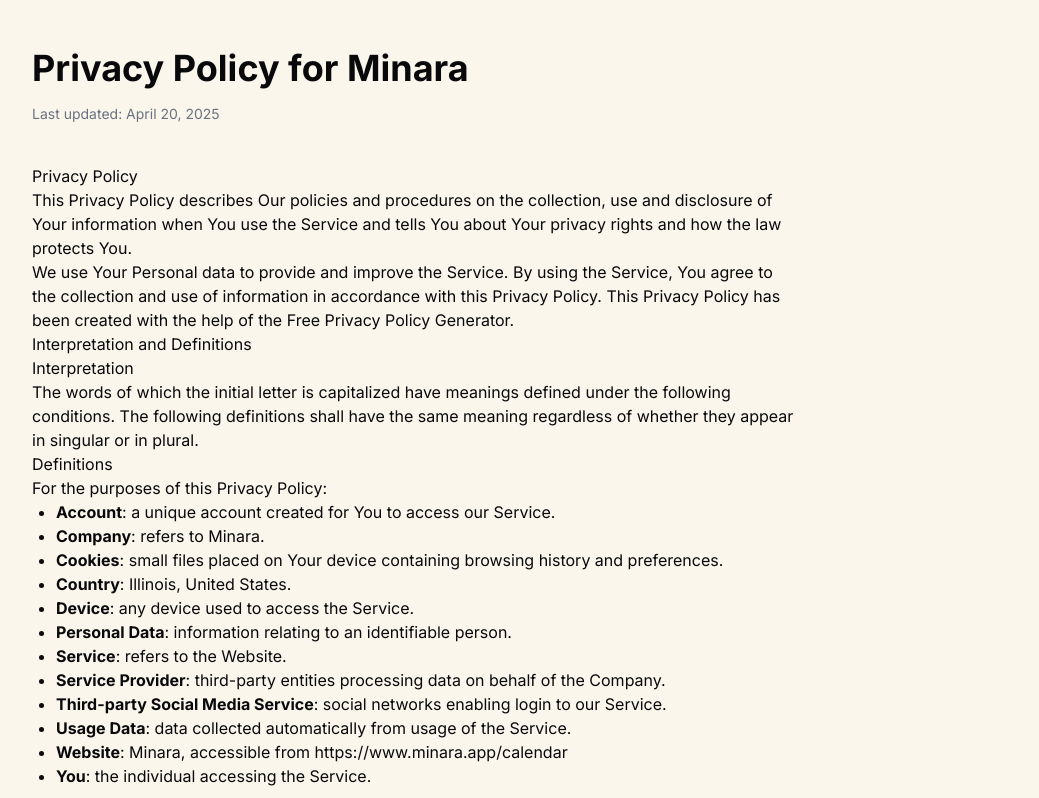
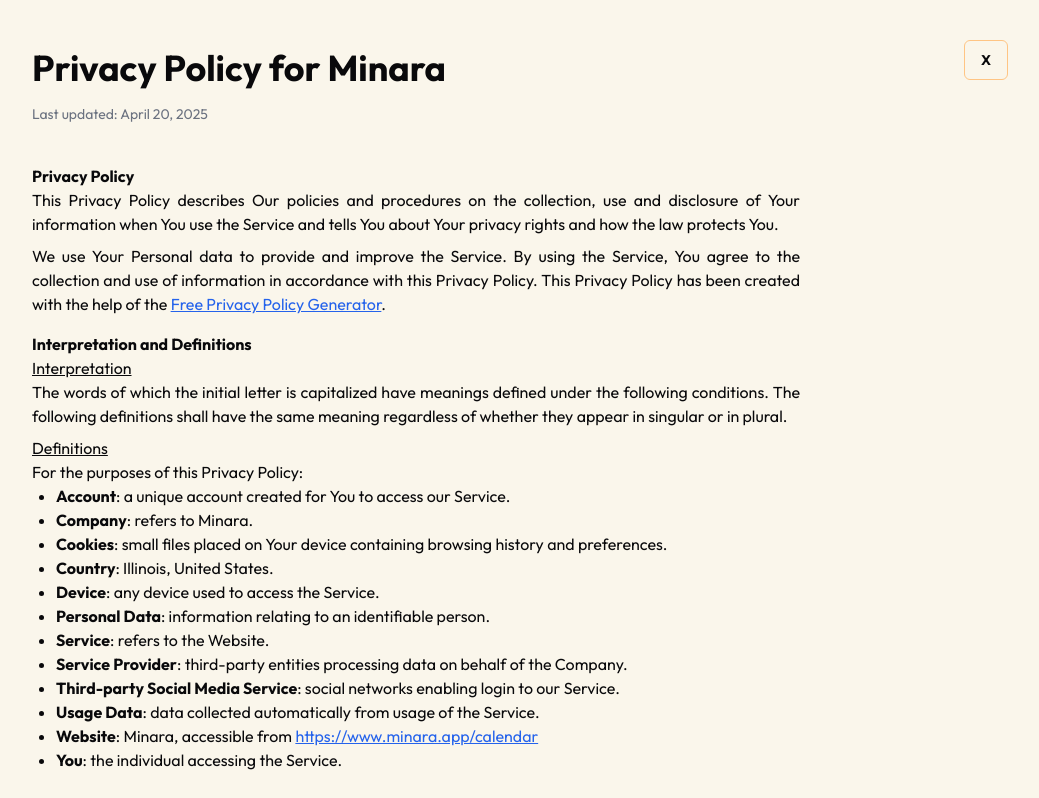
Before and after one commit to rickylin1/MinaraSp25Deployment, a Next.js app: page /policy in a window 1280 px wide. Shown: the top 798 px of the page, without its empty margins (224-1263 px from the left). Built offline with nearby package versions, Linux system fonts and the light colour scheme.

Commit message:
UI changes

```diff
--- a/app/layout.tsx
+++ b/app/layout.tsx
@@ -1,11 +1,14 @@
 import './globals.css';
 import type { Metadata } from 'next';
-import { Inter } from 'next/font/google';
+// import { Inter } from 'next/font/google';
+import { Outfit } from 'next/font/google';
 import { Toaster } from '@/components/ui/toaster';
 import { JotaiProvider } from '@/lib/store/provider';
 import { Providers } from '@/lib/providers';
 
-const inter = Inter({ subsets: ['latin'] });
+// const inter = Inter({ subsets: ['latin'] });
+// Note: If we plan to support Minara in different non-English languages, we should modify the subset
+const outfit = Outfit({ subsets: ['latin'] });
 
 export const metadata: Metadata = {
   title: 'Minara Calendar',
@@ -19,7 +22,7 @@
 }) {
   return (
     <html lang="en" suppressHydrationWarning>
-      <body className={inter.className}>
+      <body className={outfit.className}>
         <Providers>
           <JotaiProvider>
             {children}
--- a/app/policy/page.tsx
+++ b/app/policy/page.tsx
@@ -1,6 +1,16 @@
+"use client";
+
+import { Button } from '@/components/ui/button';
 import Head from 'next/head';
+import { useRouter } from 'next/navigation';
 
 export default function PrivacyPolicyPage() {
+  const router = useRouter();
+
+  const handleExit = () => {
+    router.push('/calendar');
+  };
+
   return (
     <>
       <Head>
@@ -27,14 +37,14 @@
             <p className="text-sm text-gray-500">Last updated: April 20, 2025</p>
           </header>
 
-          <section className="prose prose-lg">
-            <h2>Privacy Policy</h2>
+          <section className="prose prose-lg text-justify">
+            <h2><b>Privacy Policy</b></h2>
             <p>
               This Privacy Policy describes Our policies and procedures on the collection, use and
               disclosure of Your information when You use the Service and tells You about Your privacy
               rights and how the law protects You.
             </p>
-            <p>
+            <p className="mt-2">
               We use Your Personal data to provide and improve the Service. By using the Service, You
               agree to the collection and use of information in accordance with this Privacy Policy.
               This Privacy Policy has been created with the help of the{' '}
@@ -42,19 +52,22 @@
                 href="https://www.freeprivacypolicy.com/free-privacy-policy-generator/"
                 target="_blank"
                 rel="noopener noreferrer"
+                className="text-blue-600 underline"
               >
                 Free Privacy Policy Generator
               </a>
               .
             </p>
-            <h2>Interpretation and Definitions</h2>
-            <h3>Interpretation</h3>
+            <p className="mb-4"></p>
+            <h2><b>Interpretation and Definitions</b></h2>
+            <h3><u>Interpretation</u></h3>
             <p>
               The words of which the initial letter is capitalized have meanings defined under the
               following conditions. The following definitions shall have the same meaning regardless
               of whether they appear in singular or in plural.
             </p>
-            <h3>Definitions</h3>
+            <p className="mb-2"></p>
+            <h3><u>Definitions</u></h3>
             <p>For the purposes of this Privacy Policy:</p>
             <ul className="list-disc ml-6">
               <li><strong>Account</strong>: a unique account created for You to access our Service.</li>
@@ -67,13 +80,11 @@
               <li><strong>Service Provider</strong>: third-party entities processing data on behalf of the Company.</li>
               <li><strong>Third-party Social Media Service</strong>: social networks enabling login to our Service.</li>
               <li><strong>Usage Data</strong>: data collected automatically from usage of the Service.</li>
-              <li><strong>Website</strong>: Minara, accessible from <a href="https://www.minara.app/calendar">https://www.minara.app/calendar</a></li>
+              <li><strong>Website</strong>: Minara, accessible from <a href="https://www.minara.app/calendar" className="text-blue-600 underline">https://www.minara.app/calendar</a></li>
               <li><strong>You</strong>: the individual accessing the Service.</li>
             </ul>
 
-            {/* Add more sections below as needed */}
-
-            <p className="mt-8 text-sm">
+            <p className="mt-6 text-sm">
               For full details, please see the full privacy policy at{' '}
               <a
                 href="https://www.freeprivacypolicy.com/live/1aeec1e5-6193-4264-a3af-353ee76bf7c2"
@@ -87,7 +98,7 @@
             </p>
           </section>
 
-          <footer className="mt-16 border-t pt-4 text-sm text-gray-500">
+          <footer className="mt-8 border-t pt-4 text-sm text-gray-500">
             <p>
               Generated using{' '}
               <a
@@ -102,6 +113,13 @@
           </footer>
         </div>
       </main>
+
+      {/* Exit Button */}
+      <div className="absolute top-8 right-12 flex justify-end gap-2 pt-2">
+        <Button type="button" variant="outline" onClick={handleExit}>
+          <span className="font-bold">X</span>
+        </Button>
+      </div>
     </>
   );
 }
--- a/components/calendar/calendar-form.tsx
+++ b/components/calendar/calendar-form.tsx
@@ -2,12 +2,13 @@
 import { Label } from "@/components/ui/label";
 import { Users, AlignLeft, Hash, Palette, Eye } from "lucide-react";
 import { Select, SelectTrigger, SelectValue, SelectContent, SelectItem } from "@/components/ui/select";
+import { getColorName } from "./views/color-picker";
 
-enum CalendarColor {
-  Color = 'color',
-  Black = 'black',
-  White = 'white'
-}
+// enum CalendarColor {
+//   Black = 'black',
+//   White = 'white',
+//   Purple = 'purple',
+// }
 
 export enum VisibilityTypes {
   Invitees = 'invitees',
@@ -21,7 +22,7 @@
     tags?: string;
     description?: string;
     members?: string;
-    colors?: CalendarColor;
+    colors?: string;
     visibility?: VisibilityTypes;
   };
   setFormData: React.Dispatch<React.SetStateAction<CalendarFormProps["formData"]>>;
@@ -100,13 +101,14 @@
       </div>
 
       {/* Color */}
-      <div className="space-y-2">
+      {/* <div className="space-y-2">
         <label className={labelStyle}>
           <Palette className="w-4 h-4" />
           pick a base color for your calendar
         </label>
         <div className="flex gap-2 items-center">
-          <div className="w-5 h-5 bg-black rounded border" />
+          <div className="w-5 h-5 bg-black rounded border"
+          style={{ backgroundColor: formData.colors || "black" }}/>
           <select
             id="color-input"
             value={formData.colors || ""}
@@ -125,6 +127,29 @@
               </option>
             ))}
           </select>
+        </div>
+      </div> */}
+      <div className="space-y-2">
+        <label className={labelStyle}>
+          <Palette className="w-4 h-4" />
+          pick a base color for your calendar
+        </label>
+        <div className="flex items-center gap-2">
+          <input
+            type="color"
+            id="color-input"
+            value={formData.colors || "#000000"}
+            onChange={(e) =>
+              setFormData((prev) => ({
+                ...prev,
+                colors: e.target.value,
+              }))
+            }
+            className="w-8 h-8 p-0 border-none bg-transparent cursor-pointer"
+          />
+          <span className="text-sm">
+            {getColorName(formData.colors || "#000000")}
+          </span>
         </div>
       </div>
 
--- a/components/calendar/org-form.tsx
+++ b/components/calendar/org-form.tsx
@@ -5,6 +5,7 @@
 import { Button } from "@/components/ui/button";
 import { Users, MapPin, AlignLeft, Hash, Globe, Palette, Eye } from "lucide-react";
 import { VisibilityTypes } from "@/components/calendar/calendar-form";
+import { getColorName } from "./views/color-picker";
 
 
 interface OrgFormProps {
@@ -15,7 +16,7 @@
     tags?: string;
     links?: string;
     members?: string;
-    color?: string;
+    colors?: string;
     visibility?: VisibilityTypes;
     audience?: string;
   };
@@ -115,22 +116,28 @@
       </div>
 
       {/* Color */}
-      <div className="space-y-1">
+      <div className="space-y-2">
         <label className={labelStyle}>
           <Palette className="w-4 h-4" />
-          pick a base color for your organization
+          pick a base color for your calendar
         </label>
-        <Select onValueChange={(value) => setFormData((p) => ({ ...p, color: value }))}>
-          <SelectTrigger className="w-40 bg-[#FCF5E8] border border-[#F4C787] text-sm rounded-md px-3 py-2 text-[#717075] placeholder:font-medium">
-            <SelectValue placeholder="color" />
-          </SelectTrigger>
-          <SelectContent>
-            <SelectItem value="black">Black</SelectItem>
-            <SelectItem value="purple">Purple</SelectItem>
-            <SelectItem value="blue">Blue</SelectItem>
-            <SelectItem value="green">Green</SelectItem>
-          </SelectContent>
-        </Select>
+        <div className="flex items-center gap-2">
+          <input
+            type="color"
+            id="color-input"
+            value={formData.colors || "#000000"}
+            onChange={(e) =>
+              setFormData((prev) => ({
+                ...prev,
+                colors: e.target.value,
+              }))
+            }
+            className="w-8 h-8 p-0 border-none bg-transparent cursor-pointer"
+          />
+          <span className="text-sm">
+            {getColorName(formData.colors || "#000000")}
+          </span>
+        </div>
       </div>
 
       {/* Visibility */}
@@ -175,9 +182,9 @@
         </Select>
       </div>
 
-      <div className="pt-4 flex justify-end">
+      {/* <div className="pt-4 flex justify-end">
         <Button className="bg-orange-400 hover:bg-orange-500">create organization</Button>
-      </div>
+      </div> */}
     </div>
   );
 }
--- a/components/calendar/toggle-form.tsx
+++ b/components/calendar/toggle-form.tsx
@@ -16,12 +16,6 @@
 export function ToggleForm({ isOpen, onClose, onSave }: ToggleFormProps) {
   const { toast } = useToast();
 
-  enum CalendarColor {
-    Color = 'color',
-    Black = 'black',
-    White = 'white'
-  }
-
   enum VisibilityTypes {
     Invitees = 'invitees',
     Org_Members = 'org_members',
@@ -33,9 +27,8 @@
     description?: string | undefined;
     tags?: string | undefined;
     members?: string | undefined;
-    colors?: CalendarColor;
+    colors?: string;
     visibility?: VisibilityTypes;
-    // Add other optional fields as needed
   }
 
   // Use a single state object for all form data
@@ -44,7 +37,7 @@
     description: "",
     tags: "",
     members: "",
-    colors: CalendarColor.Color,
+    colors: "",
     visibility: VisibilityTypes.Invitees
   };
 
--- /dev/null
+++ b/components/calendar/views/color-picker.tsx
@@ -0,0 +1,27 @@
+export const getColorName = (hex: string) => {
+    switch (hex.toLowerCase()) {
+      case "#ff0000":
+        return "Red";
+      case "#00ff00":
+        return "Green";
+      case "#0000ff":
+        return "Blue";
+      case "#000000":
+        return "Black";
+      case "#ffffff":
+        return "White";
+      case "#ffff00":
+        return "Yellow";
+      case "#ffa500":
+        return "Orange";
+      case "#800080":
+        return "Purple";
+      case "#00ffff":
+        return "Cyan";
+      case "#ffc0cb":
+        return "Pink";
+      // Add more if you want!
+      default:
+        return hex; // fallback: just show the hex if unknown
+    }
+  };
```
Also changed, not shown: components/calendar/event-form.tsx (+39 -4 lines).
